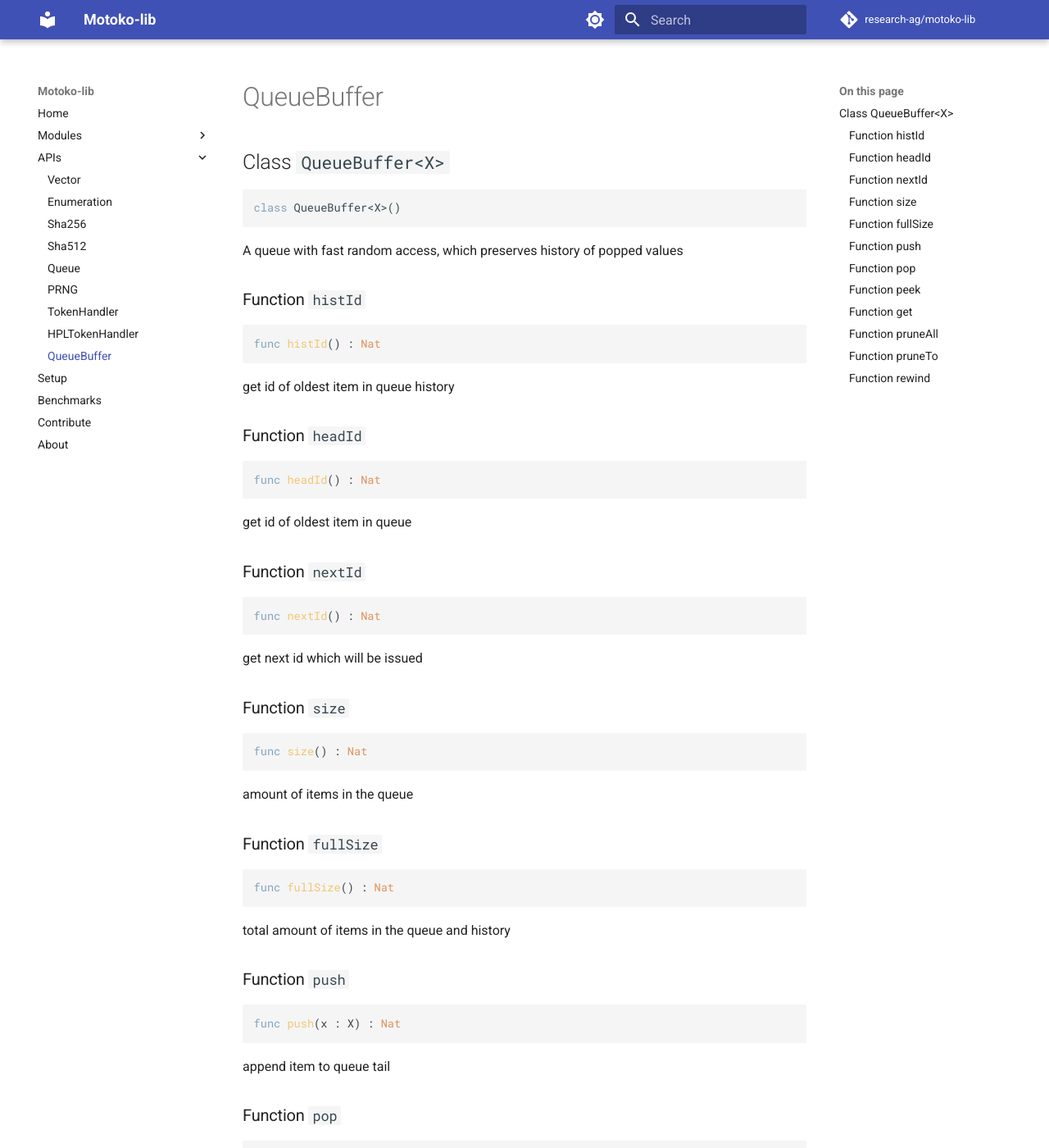
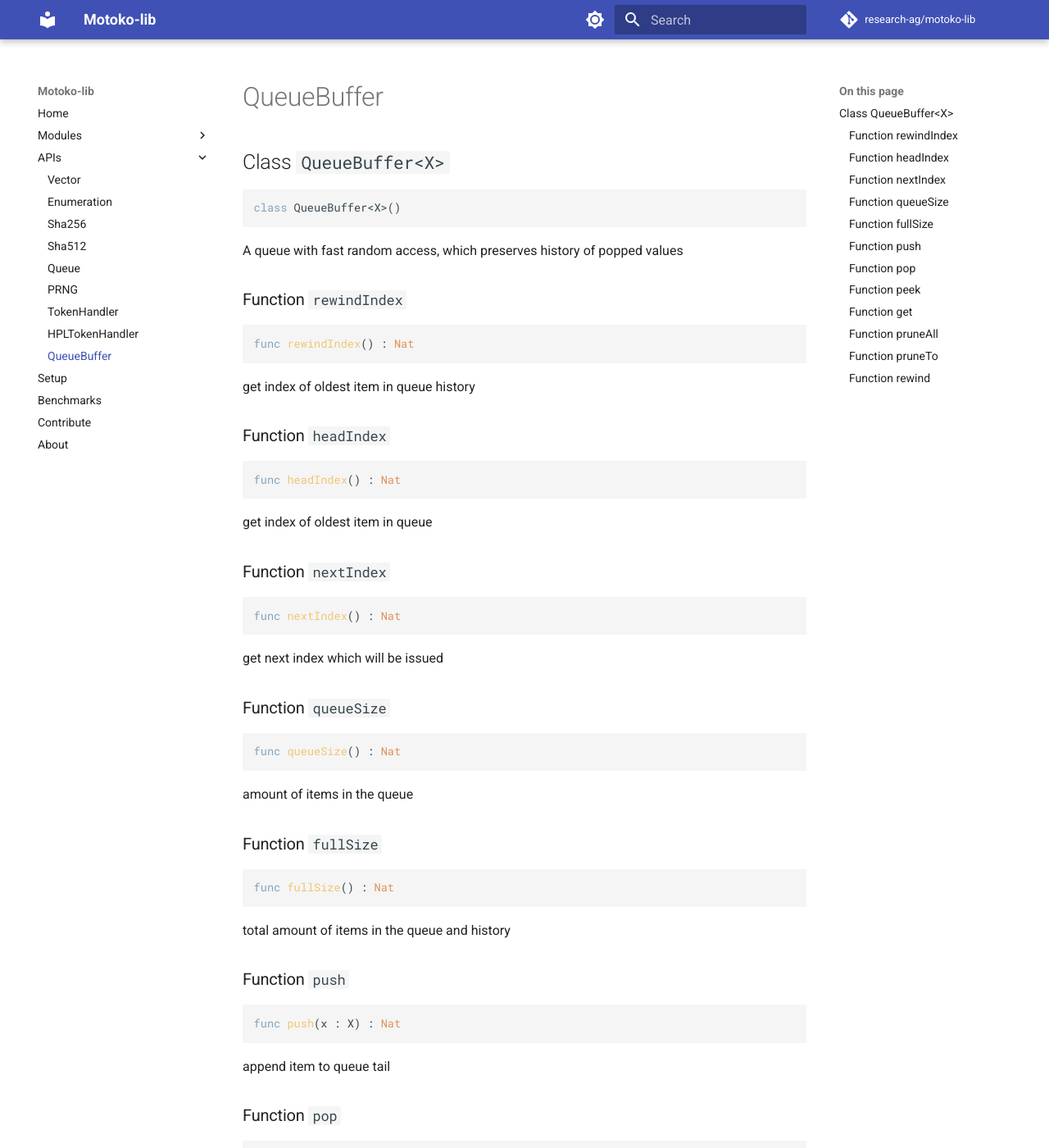
Before and after one commit to research-ag/motoko-lib, an MkDocs documentation site: the page built from docs/modoc/QueueBuffer.md, in a window 1280 px wide and 1400 px high. Shown: the whole window at 82% size. Built offline with MkDocs 1.6.1 and Material for MkDocs 9.7.7, drawn with Linux system fonts in a browser that asks for light colours; comment, search, counter and statistics services are not loaded.

Commit message:
PR code adjustments

````diff
--- a/docs/modoc/QueueBuffer.md
+++ b/docs/modoc/QueueBuffer.md
@@ -8,33 +8,33 @@ class QueueBuffer<X>()
 
 A queue with fast random access, which preserves history of popped values
 
-### Function `histId`
+### Function `rewindIndex`
 ``` motoko
-func histId() : Nat
+func rewindIndex() : Nat
 ```
 
-get id of oldest item in queue history
+get index of oldest item in queue history
 
 
-### Function `headId`
+### Function `headIndex`
 ``` motoko
-func headId() : Nat
+func headIndex() : Nat
 ```
 
-get id of oldest item in queue
+get index of oldest item in queue
 
 
-### Function `nextId`
+### Function `nextIndex`
 ``` motoko
-func nextId() : Nat
+func nextIndex() : Nat
 ```
 
-get next id which will be issued
+get next index which will be issued
 
 
-### Function `size`
+### Function `queueSize`
 ``` motoko
-func size() : Nat
+func queueSize() : Nat
 ```
 
 amount of items in the queue
````
Also changed, not shown: 2 other files.
